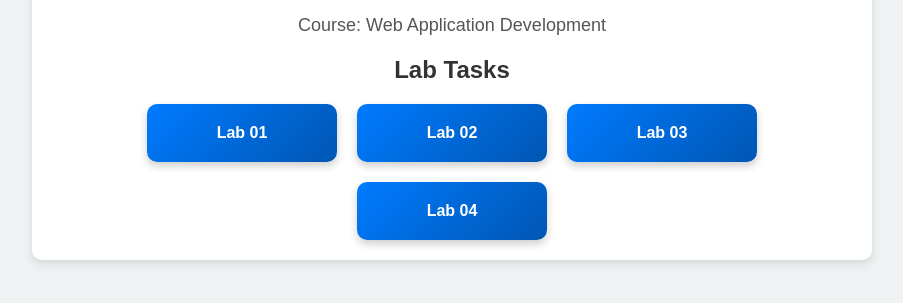
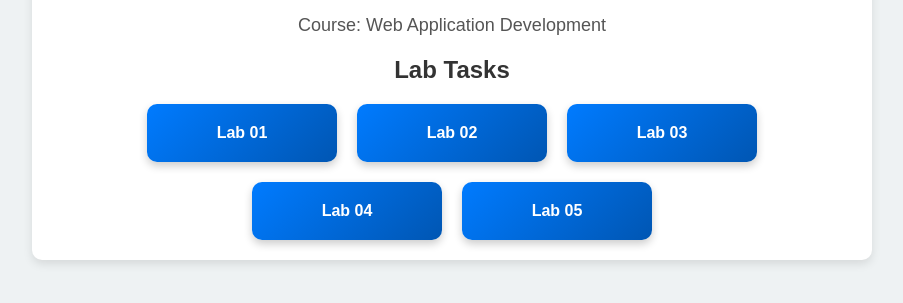
Before and after one commit to abubakar-aslam01/abubakar-aslam01.github.io, a plain HTML site: page index.html in a window 1280 px wide. Shown: the part 213-516 px from the top of the page, without its empty margins (188-1091 px from the left). Drawn offline with Linux system fonts and the light colour scheme.

Commit message:
Update index.html
link of lab 05 added

```diff
--- a/index.html
+++ b/index.html
@@ -73,6 +73,7 @@
             <a href="project/lab02/index.html" target="_blank" class="card">Lab 02</a></li>
             <a href="project/lab03/index.html" target="_blank" class="card">Lab 03</a></li>
             <a href="project/lab04/index.html" target="_blank" class="card">Lab 04</a></li>
+            <a href="project/lab05/index.html" target="_blank" class="card">Lab 05</a></li>
 
 
 
```
